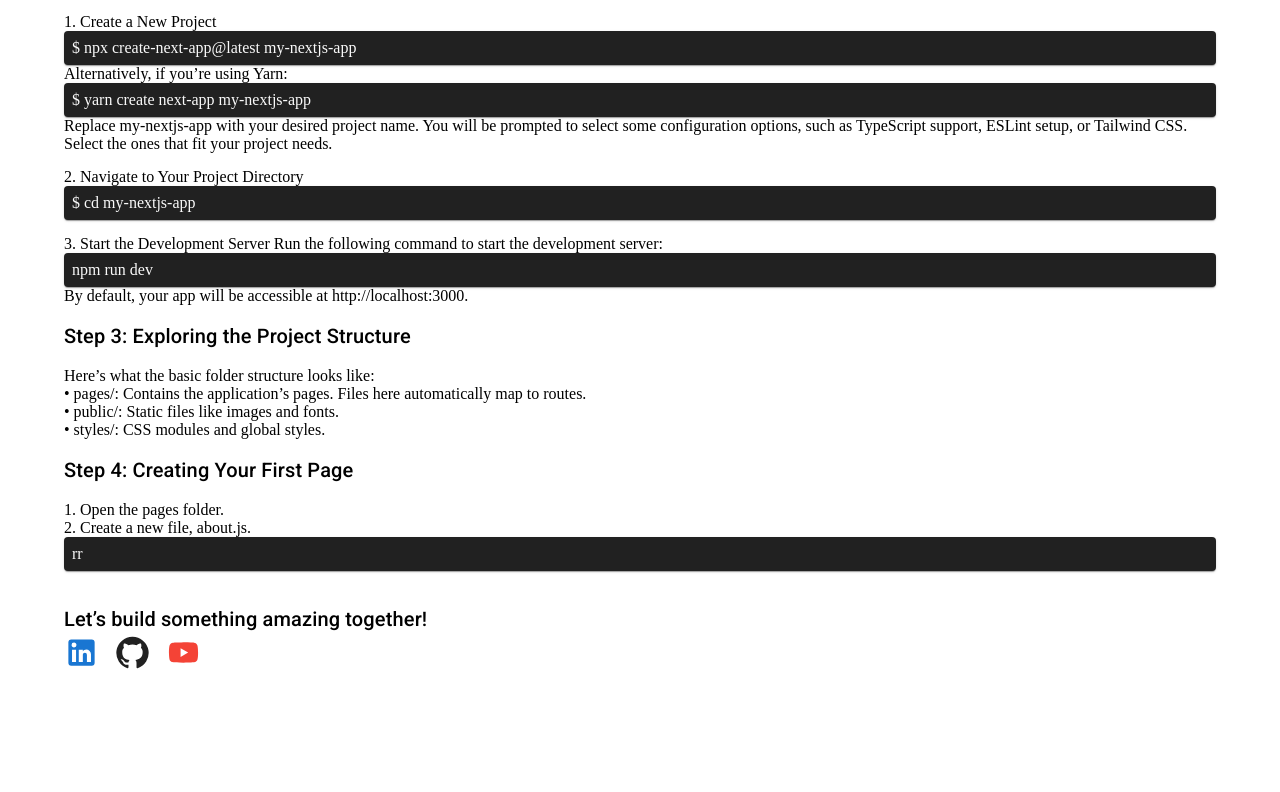
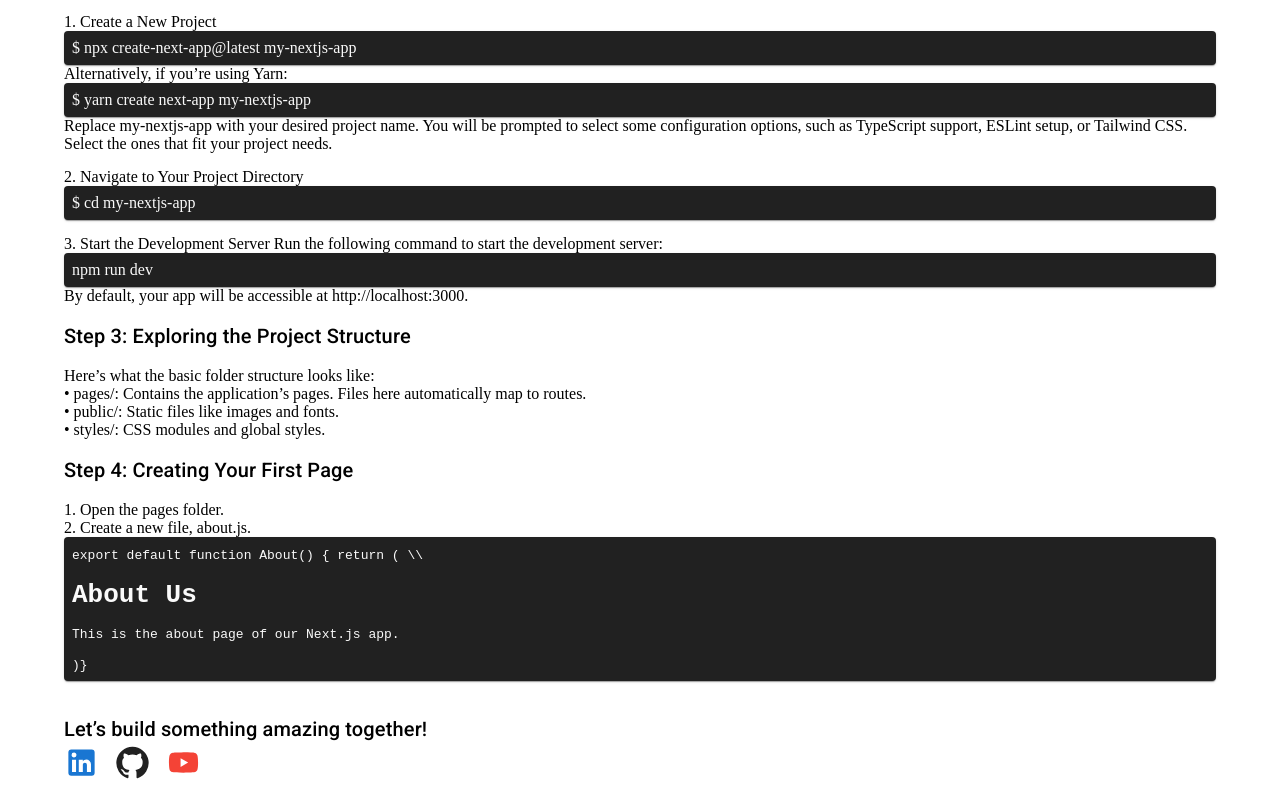
Before and after one commit to dmascia/davidmascia.com, a Next.js app: page /blog/how-to-create-a-nextjs-app-a-step-by-step-guide in a window 1280 px wide. Shown: the part 570-1362 px from the top of the page. Before the commit the page ends 1252 px from the top, so only its background shows below. Built offline with nearby package versions, Linux system fonts and the light colour scheme; what @mui/material-nextjs would draw is missing.

Commit message:
Tue, Jan 14, 2025, 12:22 PM -05:00

```diff
--- a/src/app/blog/how-to-create-a-nextjs-app-a-step-by-step-guide/page.tsx
+++ b/src/app/blog/how-to-create-a-nextjs-app-a-step-by-step-guide/page.tsx
@@ -122,7 +122,14 @@ export default function Home() {
                   <Paper sx={{ backgroundColor: grey[900] }}>
                     <Box p={1}>
                       <Typography variant="p" sx={{ color: grey[50] }}>
-                        <div dangerouslySetInnerHTML={{ __html: "rr" }} />
+                        <code>
+                          export default function About() &#123; return ( \\
+                          <div>
+                            <h1>About Us</h1>
+                            <p>This is the about page of our Next.js app.</p>
+                          </div>
+                          )&#125;
+                        </code>
                       </Typography>
                     </Box>
                   </Paper>
```
